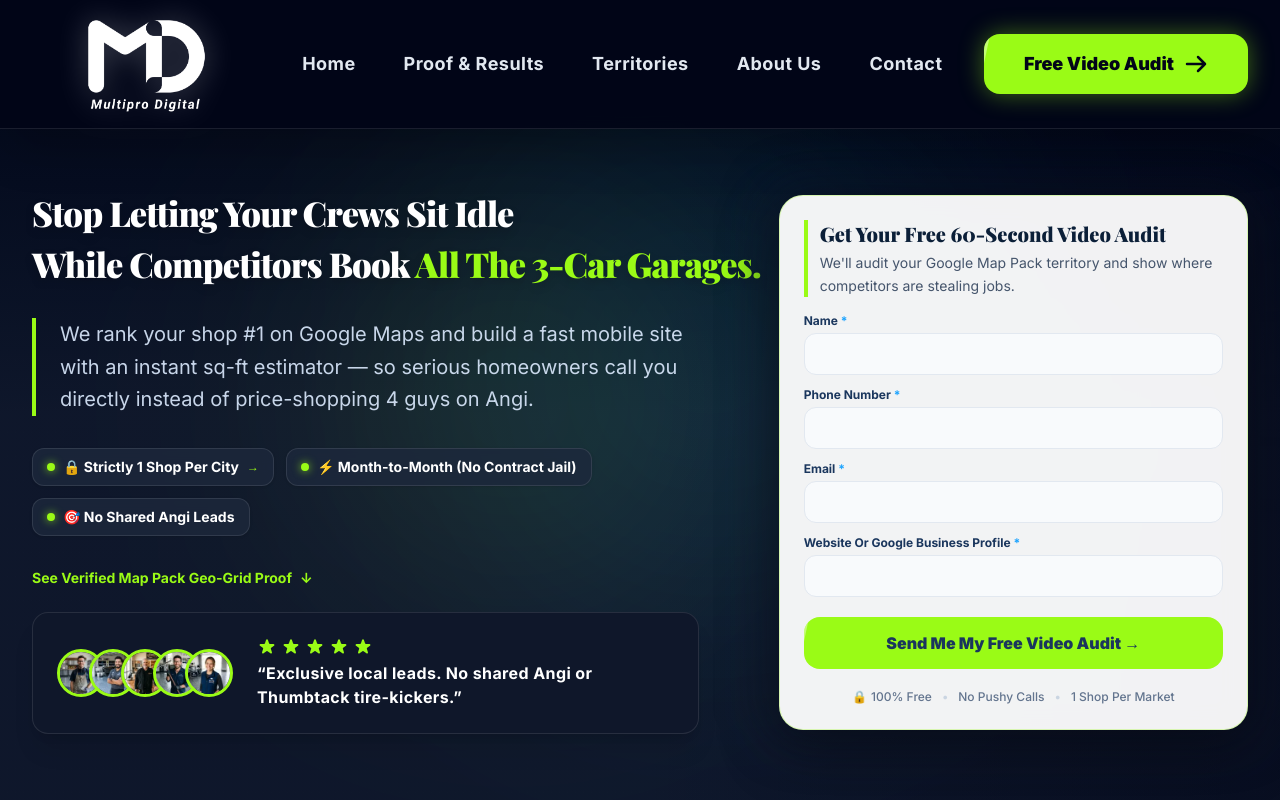
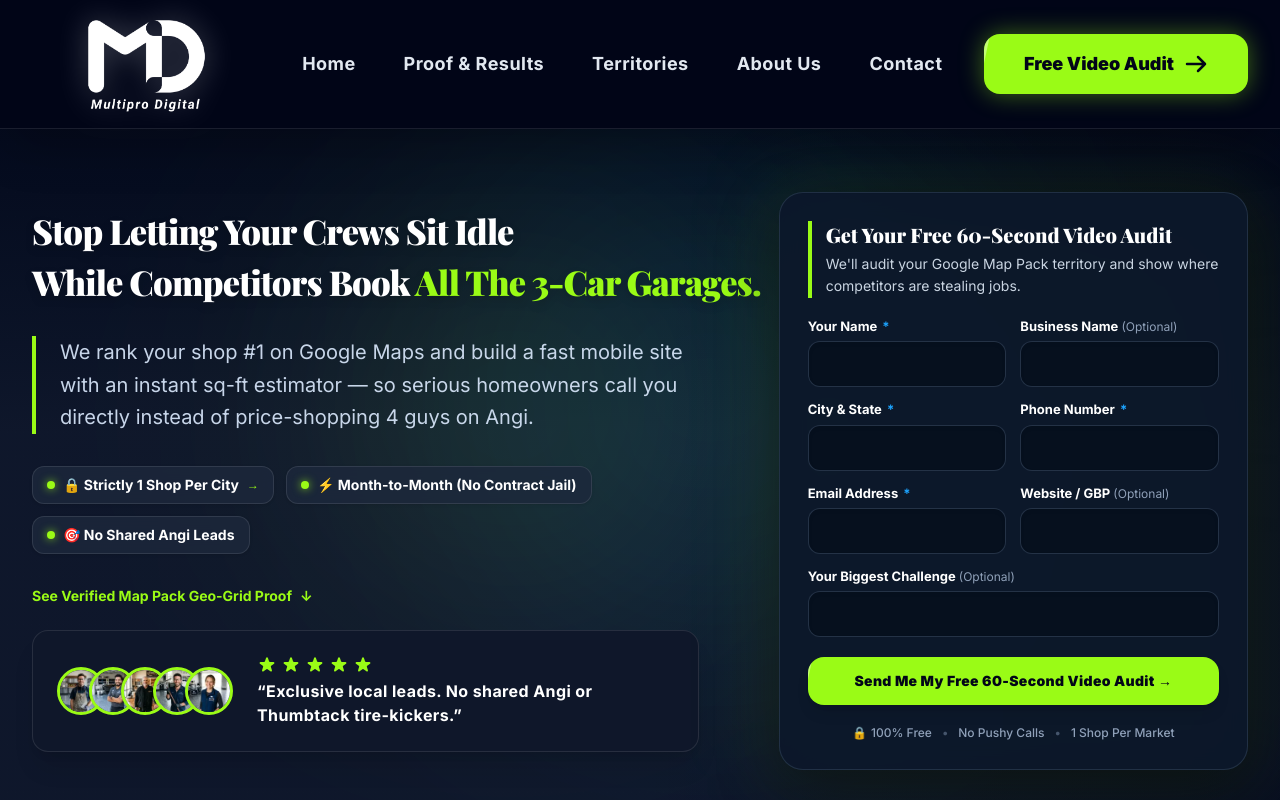
Before and after one commit to mahabubkabir40-ai/multipro-digital, a Next.js app: page / in a window 1280 px wide. Shown: the top 800 px of the page. Built offline with nearby package versions, Linux system fonts and the light colour scheme; a web font is replaced by a local one.

Commit message:
feat(ui): unify homepage hero form with dark 7-field Free Audit form

```diff
--- a/src/components/HeroLeadForm.tsx
+++ b/src/components/HeroLeadForm.tsx
@@ -1,12 +1,13 @@
 'use client';
 
 import React, { useState } from 'react';
+import { useRouter } from 'next/navigation';
 
 export default function HeroLeadForm() {
+  const router = useRouter();
   const [isSubmitting, setIsSubmitting] = useState(false);
   const [isSuccess, setIsSuccess] = useState(false);
   const [error, setError] = useState<string | null>(null);
-  const [submittedLead, setSubmittedLead] = useState<{ name: string; phone: string } | null>(null);
   const [mountedTime] = useState(() => Date.now());
 
   const handleSubmit = async (e: React.FormEvent<HTMLFormElement>) => {
@@ -18,17 +19,20 @@ export default function HeroLeadForm() {
     const formData = new FormData(form);
     const data = Object.fromEntries(formData.entries());
 
-    // Honeypot — silently succeed for bots
+    // Silent honeypot drop for automated bots
     if (data._honey || data._hp_company_website) {
       setIsSuccess(true);
       setIsSubmitting(false);
+      setTimeout(() => {
+        router.push('/success');
+      }, 1200);
       return;
     }
 
     const payload = {
       ...data,
       _ts: mountedTime,
-      _subject: '⚡ New 60-Second Video Audit Request',
+      _subject: '⚡ New Free 60-Second Video Audit Request',
       source: 'homepage-hero-form',
     };
 
@@ -49,12 +53,11 @@ export default function HeroLeadForm() {
       const result = await response.json();
 
       if (result.success) {
-        setSubmittedLead({
-          name: String(data.Name || 'Partner'),
-          phone: String(data['Phone Number'] || ''),
-        });
         setIsSuccess(true);
         form.reset();
+        setTimeout(() => {
+          router.push('/success');
+        }, 1200);
       } else {
         setError(result.error || 'Something went wrong. Please try again.');
       }
@@ -66,47 +69,45 @@ export default function HeroLeadForm() {
   };
 
   const inputClass =
-    'w-full bg-slate-50 border border-slate-200 rounded-xl px-3.5 py-2.5 text-sm text-slate-900 placeholder-slate-400 focus:outline-none focus:bg-white focus:border-[#1da4ff] focus:ring-4 focus:ring-[#1da4ff]/10 transition-all';
-  const labelClass = 'block text-[#1A365D] text-xs font-bold mb-1';
+    'w-full bg-[#06101e] border border-slate-700/70 rounded-xl px-3.5 py-2.5 sm:py-3 text-sm text-white focus:outline-none focus:bg-[#071324] focus:border-[#1da4ff] focus:ring-2 focus:ring-[#1da4ff]/30 transition-all shadow-inner';
+  const labelClass = 'block text-white text-xs sm:text-[13px] font-bold mb-1.5';
 
   return (
-    <div id="hero-lead-card" className="relative w-full max-w-md mx-auto lg:max-w-none lg:ml-auto scroll-mt-24">
-      <div className="absolute -inset-3 rounded-[2rem] bg-slate-900/40 blur-xl pointer-events-none hidden lg:block" aria-hidden />
-      <div className="relative bg-white/95 backdrop-blur-md rounded-3xl border border-brand-lime/30 shadow-[0_20px_60px_rgba(0,0,0,0.35)] p-4 sm:p-6">
+    <div id="hero-lead-card" className="relative w-full max-w-xl mx-auto lg:max-w-none lg:ml-auto scroll-mt-24">
+      <div className="absolute -inset-3 rounded-[2rem] bg-brand-lime/10 blur-2xl pointer-events-none hidden lg:block" aria-hidden />
+      <div className="relative bg-[#0c182b]/95 backdrop-blur-md rounded-2xl sm:rounded-3xl border border-slate-700/60 shadow-[0_20px_60px_rgba(0,0,0,0.45)] p-5 sm:p-6 md:p-7 text-white">
         {isSuccess ? (
-          <div className="py-8 text-center animate-in fade-in zoom-in duration-300">
-            <div className="w-14 h-14 bg-brand-lime rounded-full flex items-center justify-center mx-auto mb-3 shadow-[0_0_24px_rgba(154,251,22,0.45)]">
-              <svg className="w-7 h-7 text-[#1A365D]" fill="none" stroke="currentColor" viewBox="0 0 24 24">
+          <div className="py-12 text-center animate-in fade-in zoom-in duration-500">
+            <div className="w-14 h-14 bg-brand-lime rounded-full flex items-center justify-center mx-auto mb-3 shadow-[0_0_30px_rgba(154,251,22,0.4)]">
+              <svg className="w-7 h-7 text-slate-950" fill="none" stroke="currentColor" viewBox="0 0 24 24">
                 <path strokeLinecap="round" strokeLinejoin="round" strokeWidth="3" d="M5 13l4 4L19 7" />
               </svg>
             </div>
-            <h3 className="text-xl font-serif font-black text-[#0b1f38] mb-1">
-              You&apos;re On The List, {submittedLead?.name || 'Partner'}!
-            </h3>
-            <p className="text-slate-600 text-xs sm:text-sm max-w-xs mx-auto">
-              We&apos;re queuing up your territory audit. Our team will send your personal 60-second Loom breakdown within 24 hours.
-            </p>
+            <h3 className="text-xl font-serif font-black text-white mb-1.5">Request Received!</h3>
+            <p className="text-slate-300 text-xs sm:text-sm">Redirecting to your confirmation page...</p>
           </div>
         ) : (
           <>
-            <div className="mb-4 border-l-4 border-brand-lime pl-3">
-              <h2 className="text-lg sm:text-xl font-serif font-black text-[#0b1f38] leading-snug">
+            <div className="mb-5 border-l-4 border-brand-lime pl-3.5">
+              <h2 className="text-lg sm:text-xl font-serif font-black text-white leading-snug">
                 Get Your Free 60-Second Video Audit
               </h2>
-              <p className="mt-1 text-xs sm:text-sm text-slate-600 leading-relaxed">
+              <p className="mt-1 text-xs sm:text-sm text-slate-300 leading-relaxed">
                 We&apos;ll audit your Google Map Pack territory and show where competitors are stealing jobs.
               </p>
             </div>
 
-            <form onSubmit={handleSubmit} className="space-y-3">
+            <form onSubmit={handleSubmit} className="space-y-4">
               {/* Anti-spam honeypots & timing */}
               <input type="hidden" name="_ts" value={mountedTime} />
               <input type="text" name="_honey" className="hidden" tabIndex={-1} autoComplete="off" aria-hidden="true" style={{ display: 'none' }} />
               <input type="text" name="_hp_company_website" className="hidden" tabIndex={-1} autoComplete="off" aria-hidden="true" style={{ display: 'none' }} />
 
+              <div className="grid grid-cols-1 sm:grid-cols-2 gap-3.5">
+                {/* Your Name */}
                 <div>
                   <label htmlFor="hero-name" className={labelClass}>
-                  Name <span className="text-[#1da4ff]">*</span>
+                    Your Name <span className="text-[#1da4ff] font-bold ml-0.5">*</span>
                   </label>
                   <input
                     id="hero-name"
@@ -118,9 +119,39 @@ export default function HeroLeadForm() {
                   />
                 </div>
 
+                {/* Business Name */}
+                <div>
+                  <label htmlFor="hero-business" className={labelClass}>
+                    Business Name <span className="text-slate-400 font-normal text-xs">(Optional)</span>
+                  </label>
+                  <input
+                    id="hero-business"
+                    type="text"
+                    name="Business Name"
+                    disabled={isSubmitting}
+                    className={inputClass}
+                  />
+                </div>
+
+                {/* City & State */}
+                <div>
+                  <label htmlFor="hero-city" className={labelClass}>
+                    City &amp; State <span className="text-[#1da4ff] font-bold ml-0.5">*</span>
+                  </label>
+                  <input
+                    id="hero-city"
+                    type="text"
+                    name="City & State"
+                    required
+                    disabled={isSubmitting}
+                    className={inputClass}
+                  />
+                </div>
+
+                {/* Phone Number */}
                 <div>
                   <label htmlFor="hero-phone" className={labelClass}>
-                  Phone Number <span className="text-[#1da4ff]">*</span>
+                    Phone Number <span className="text-[#1da4ff] font-bold ml-0.5">*</span>
                   </label>
                   <input
                     id="hero-phone"
@@ -132,9 +163,10 @@ export default function HeroLeadForm() {
                   />
                 </div>
 
+                {/* Email Address */}
                 <div>
                   <label htmlFor="hero-email" className={labelClass}>
-                  Email <span className="text-[#1da4ff]">*</span>
+                    Email Address <span className="text-[#1da4ff] font-bold ml-0.5">*</span>
                   </label>
                   <input
                     id="hero-email"
@@ -146,22 +178,37 @@ export default function HeroLeadForm() {
                   />
                 </div>
 
+                {/* Website or Google Business Profile */}
                 <div>
                   <label htmlFor="hero-website" className={labelClass}>
-                  Website Or Google Business Profile <span className="text-[#1da4ff]">*</span>
+                    Website / GBP <span className="text-slate-400 font-normal text-xs">(Optional)</span>
                   </label>
                   <input
                     id="hero-website"
                     type="text"
                     name="Website or Google Business Profile"
-                  required
                     disabled={isSubmitting}
                     className={inputClass}
                   />
                 </div>
 
+                {/* Your Biggest Challenge */}
+                <div className="sm:col-span-2">
+                  <label htmlFor="hero-challenge" className={labelClass}>
+                    Your Biggest Challenge <span className="text-slate-400 font-normal text-xs">(Optional)</span>
+                  </label>
+                  <input
+                    id="hero-challenge"
+                    type="text"
+                    name="Your Biggest Challenge"
+                    disabled={isSubmitting}
+                    className={inputClass}
+                  />
+                </div>
+              </div>
+
               {error && (
-                <div className="p-3 rounded-lg bg-red-50 text-red-600 text-xs font-medium border border-red-100">
+                <div className="p-3 rounded-xl bg-red-950/80 text-red-300 text-xs font-medium border border-red-800/80">
                   {error}
                 </div>
               )}
@@ -169,20 +216,20 @@ export default function HeroLeadForm() {
               <button
                 type="submit"
                 disabled={isSubmitting}
-                className="relative group overflow-hidden w-full mt-2 px-4 py-3.5 rounded-2xl bg-brand-lime text-[#1A365D] font-black text-sm sm:text-base transition-all duration-300 hover:scale-[1.02] hover:shadow-[0_0_28px_rgba(154,251,22,0.55)] active:scale-95 disabled:opacity-70 disabled:cursor-not-allowed disabled:hover:scale-100 select-none touch-manipulation"
+                className="relative group overflow-hidden w-full mt-1 px-4 py-3.5 rounded-xl sm:rounded-2xl bg-brand-lime text-slate-950 font-black text-xs sm:text-sm tracking-wide transition-all duration-300 hover:scale-[1.02] hover:shadow-[0_0_28px_rgba(154,251,22,0.55)] active:scale-95 disabled:opacity-70 disabled:cursor-not-allowed disabled:hover:scale-100 select-none touch-manipulation shadow-lg"
                 style={{ WebkitTapHighlightColor: 'transparent' }}
               >
                 <span className="relative z-10 flex items-center justify-center gap-2">
                   {isSubmitting ? (
                     <>
-                      <svg className="animate-spin h-5 w-5 text-[#1A365D]" xmlns="http://www.w3.org/2000/svg" fill="none" viewBox="0 0 24 24">
+                      <svg className="animate-spin h-5 w-5 text-slate-950" xmlns="http://www.w3.org/2000/svg" fill="none" viewBox="0 0 24 24">
                         <circle className="opacity-25" cx="12" cy="12" r="10" stroke="currentColor" strokeWidth="4" />
                         <path className="opacity-75" fill="currentColor" d="M4 12a8 8 0 018-8V0C5.373 0 0 5.373 0 12h4zm2 5.291A7.962 7.962 0 014 12H0c0 3.042 1.135 5.824 3 7.938l3-2.647z" />
                       </svg>
                       Sending Request...
                     </>
                   ) : (
-                    'Send Me My Free Video Audit →'
+                    'Send Me My Free 60-Second Video Audit →'
                   )}
                 </span>
                 {!isSubmitting && (
@@ -190,13 +237,13 @@ export default function HeroLeadForm() {
                 )}
               </button>
 
-              <div className="flex items-center justify-center gap-1.5 sm:gap-2.5 pt-2 text-[10px] min-[380px]:text-[11px] sm:text-xs text-slate-500 font-medium whitespace-nowrap tracking-tight sm:tracking-normal select-none">
+              <div className="flex items-center justify-center gap-1.5 sm:gap-2.5 pt-1 text-[10px] min-[380px]:text-[11px] sm:text-xs text-slate-400 font-medium whitespace-nowrap tracking-tight sm:tracking-normal select-none">
                 <span className="inline-flex items-center gap-1">
                   <span>🔒</span> 100% Free
                 </span>
-                <span className="text-slate-300">•</span>
+                <span className="text-slate-600">•</span>
                 <span>No Pushy Calls</span>
-                <span className="text-slate-300">•</span>
+                <span className="text-slate-600">•</span>
                 <span>1 Shop Per Market</span>
               </div>
             </form>
```
Lines whose indentation alone changed are shown as unchanged.
